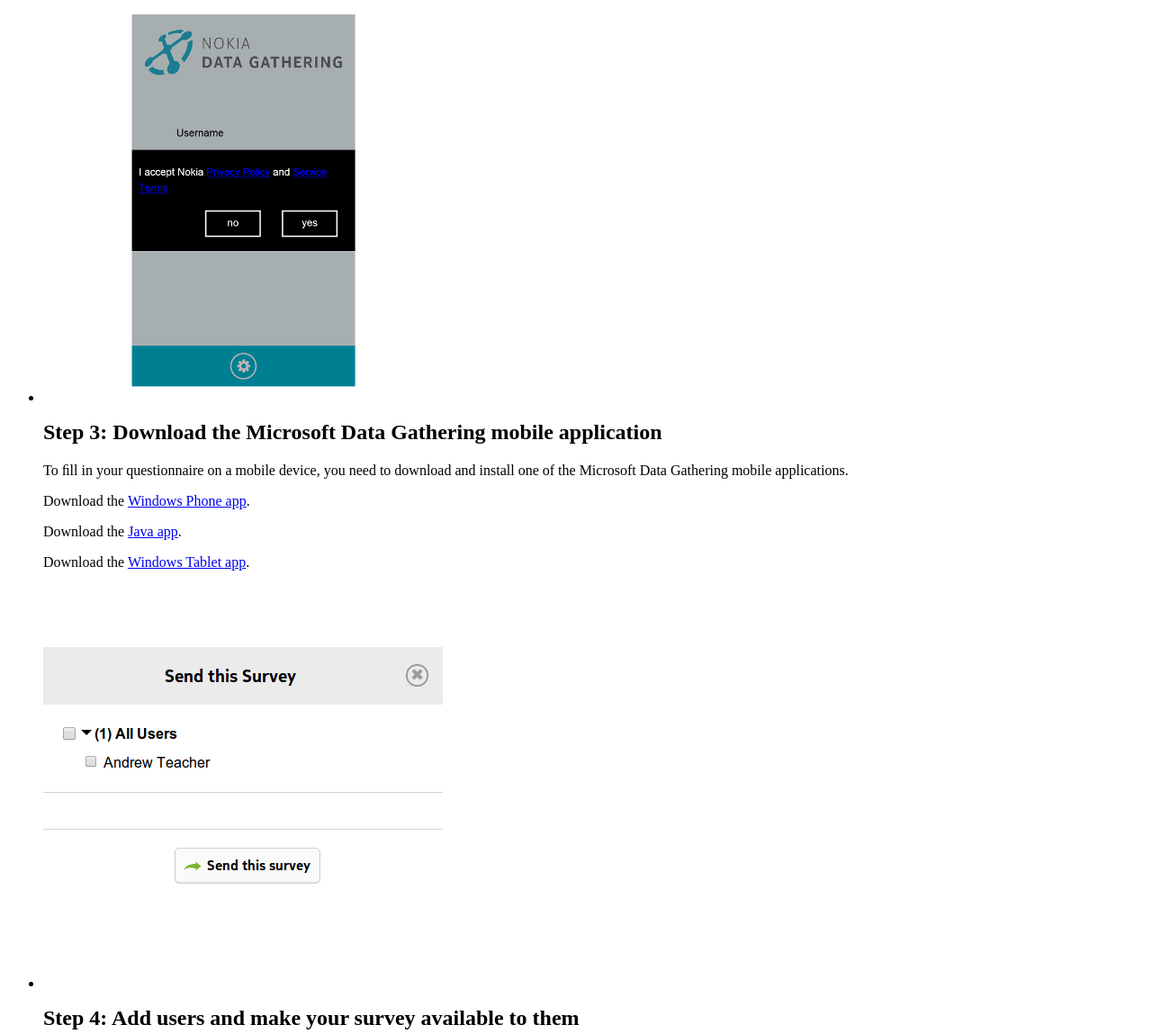
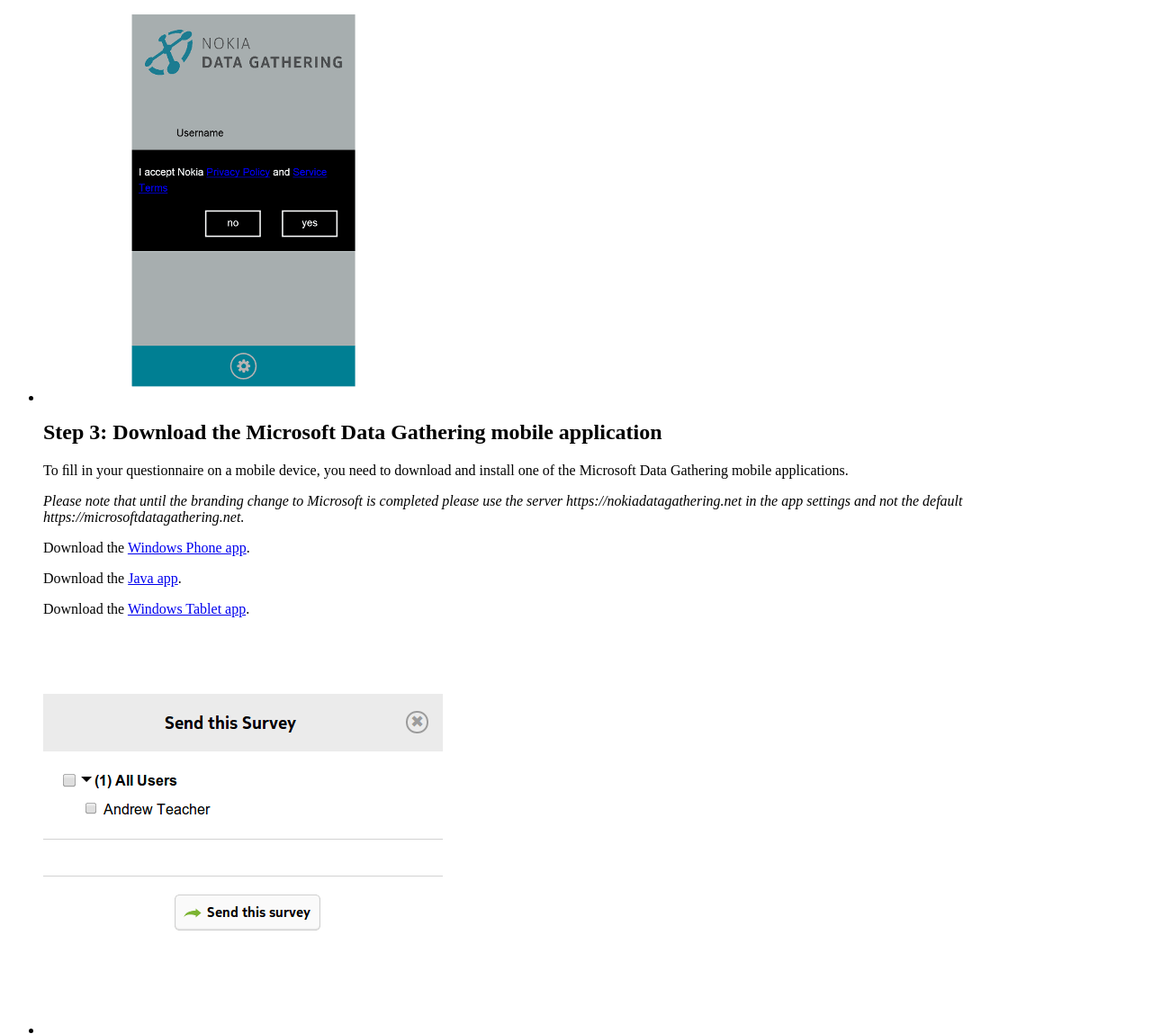
Before and after one commit to nokiadatagathering/MDGServer, a web app: file web/partials/GetStarted.html in a window 1280 px wide. Shown: the part 1471-2620 px from the top of the page at 90% size. Run offline with its HTML, style and script files only (its server is not run), Linux system fonts and the light colour scheme; some libraries are stand-ins or nearby versions.

Commit message:
Added temp text until brand change is completed

```diff
--- a/web/partials/GetStarted.html
+++ b/web/partials/GetStarted.html
@@ -34,6 +34,7 @@
                 <div class="step-info">
                     <h2>Step 3: Download the Microsoft Data Gathering mobile application</h2>
                     <p>To ﬁll in your questionnaire on a mobile device, you need to download and install one of the Microsoft Data Gathering mobile applications.</p>
+                    <p><em>Please note that until the branding change to Microsoft is completed please use the server https://nokiadatagathering.net in the app settings and not the default https://microsoftdatagathering.net.</em></p>
                     <div class="download-app">
                         <p>Download the <a href="http://www.windowsphone.com/en-us/store/app/nokia-data-gathering/a2bd7f51-6c7f-48d4-9fa7-12b35c550848">Windows Phone app</a>.</p>
                         <p>Download the <a href="https://nokiadatagathering.net/ndg-ota/client/ndg.jad">Java app</a>.</p>
```
